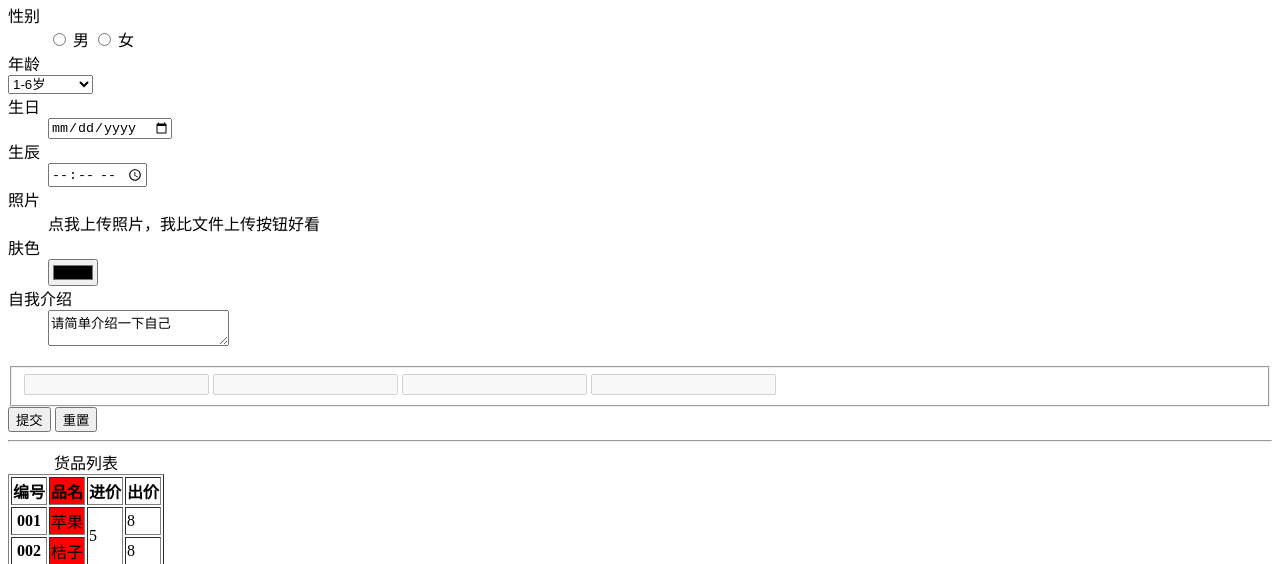
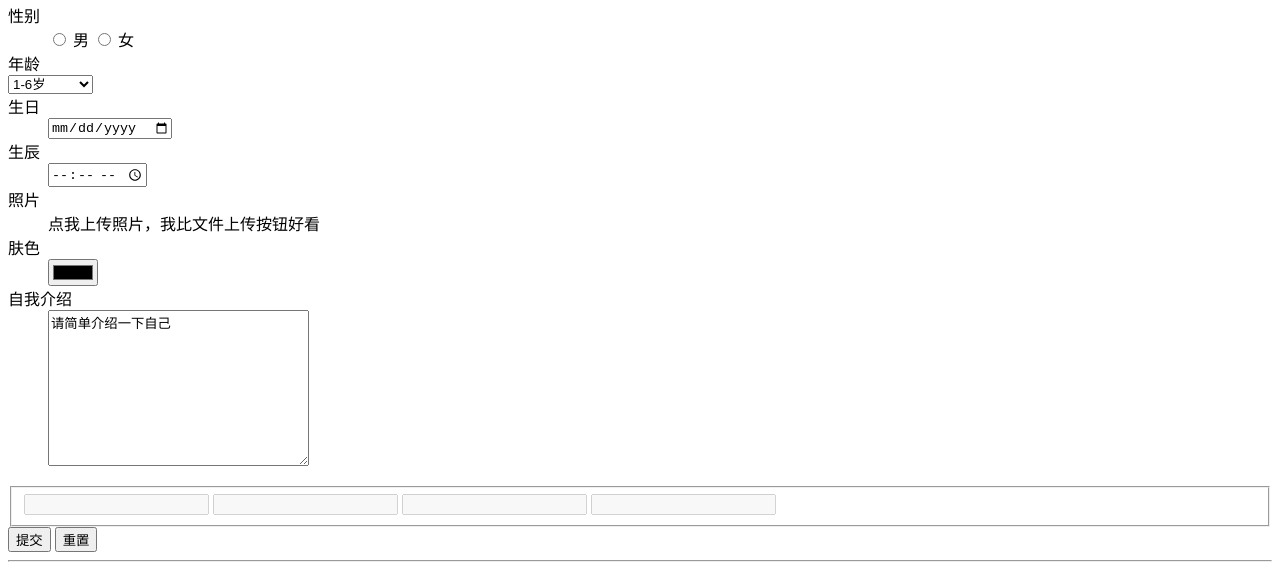
Before and after one commit to bigdriedfish/miao, a plain HTML site: page html-basic.html in a window 1280 px wide. Shown: the part 1201-1765 px from the top of the page. Drawn offline with Linux system fonts and the light colour scheme.

Commit message:
fiveth commit

```diff
--- a/html-basic.html
+++ b/html-basic.html
@@ -116,7 +116,7 @@
       <dd><input type="color"></dd>
 
     <dt>自我介绍</dt>
-      <dd><textarea>请简单介绍一下自己</textarea></dd>
+      <dd><textarea cols="30" rows="10">请简单介绍一下自己</textarea></dd>
     </dl>
 
     <fieldset disabled>
```
